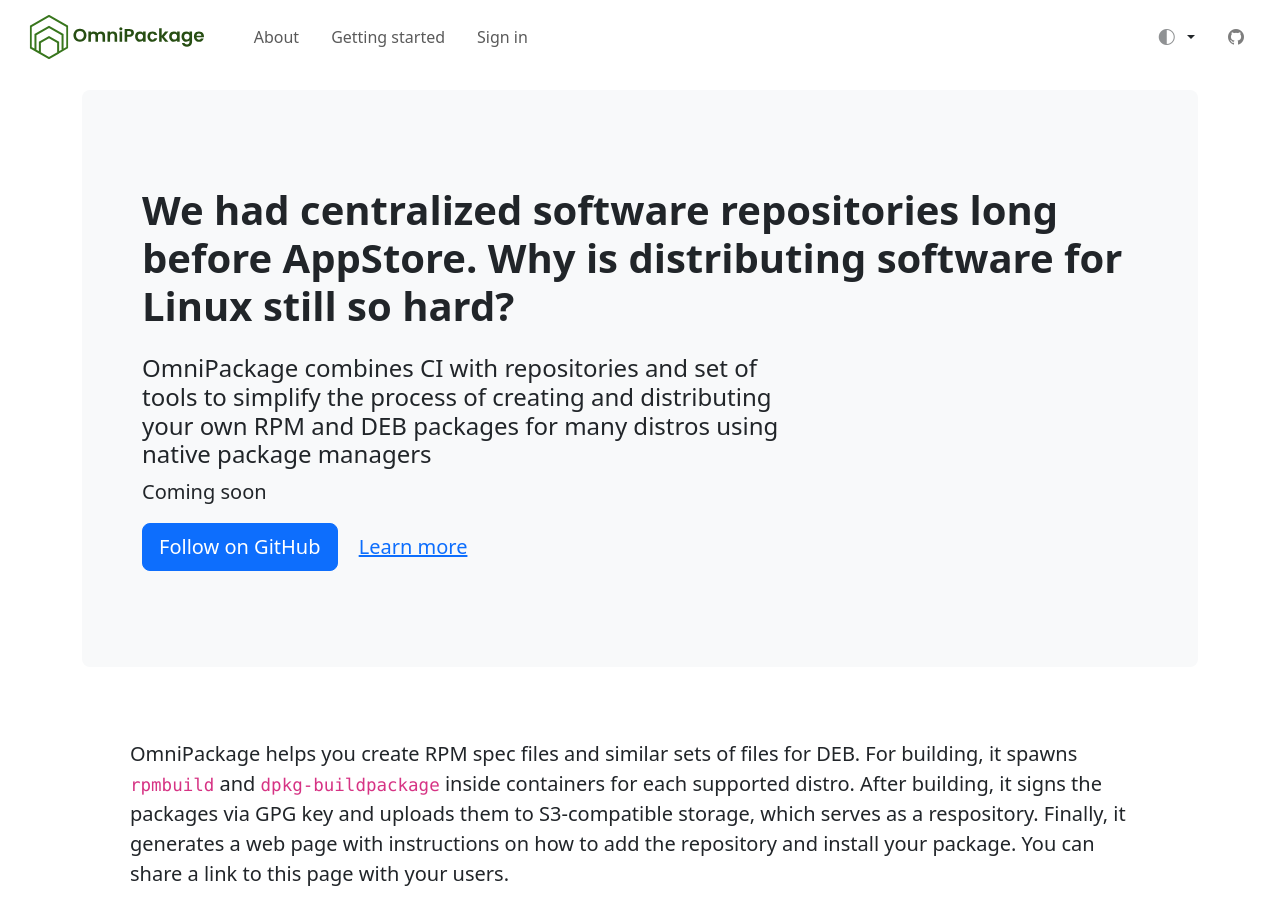
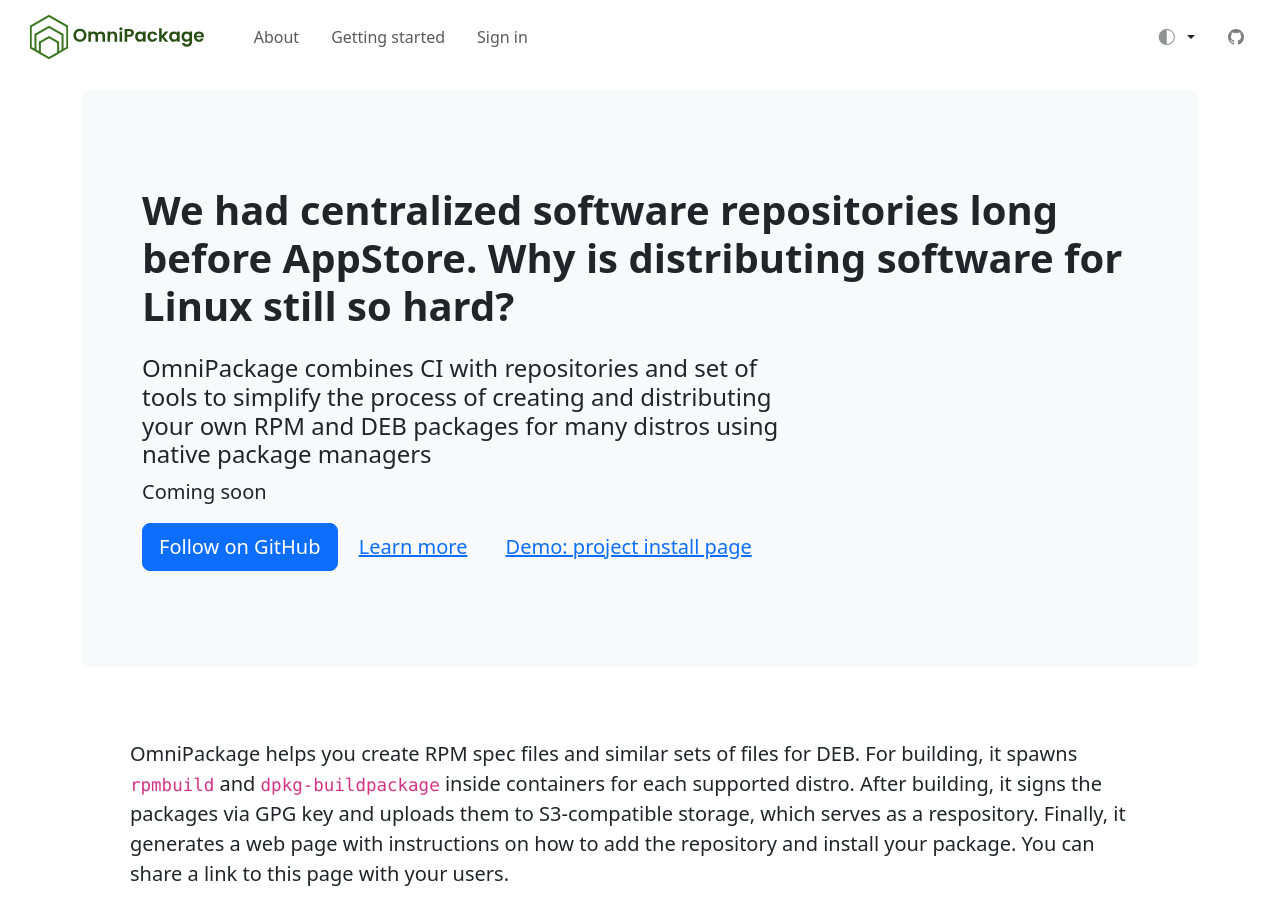
Before and after one commit to omnipackage/.github, a Jekyll site: the page built from index.html, in a window 1280 px wide and 900 px high. Built offline with Jekyll 4.4.1, drawn with Linux system fonts in a browser that asks for light colours.

Commit message:
add demo link

```diff
--- a/index.html
+++ b/index.html
@@ -13,6 +13,8 @@
 
     <a href="https://github.com/omnipackage" class="btn btn-lg btn-primary">Follow on GitHub</a>
     <a href="/about" class="btn btn-lg btn-link">Learn more</a>
+
+    <a href="https://web.omnipackage.org/oleg/mpz/install" target="_blank" class="btn btn-link btn-lg">Demo: project install page</a>
   </div>
 </div>
 
```
